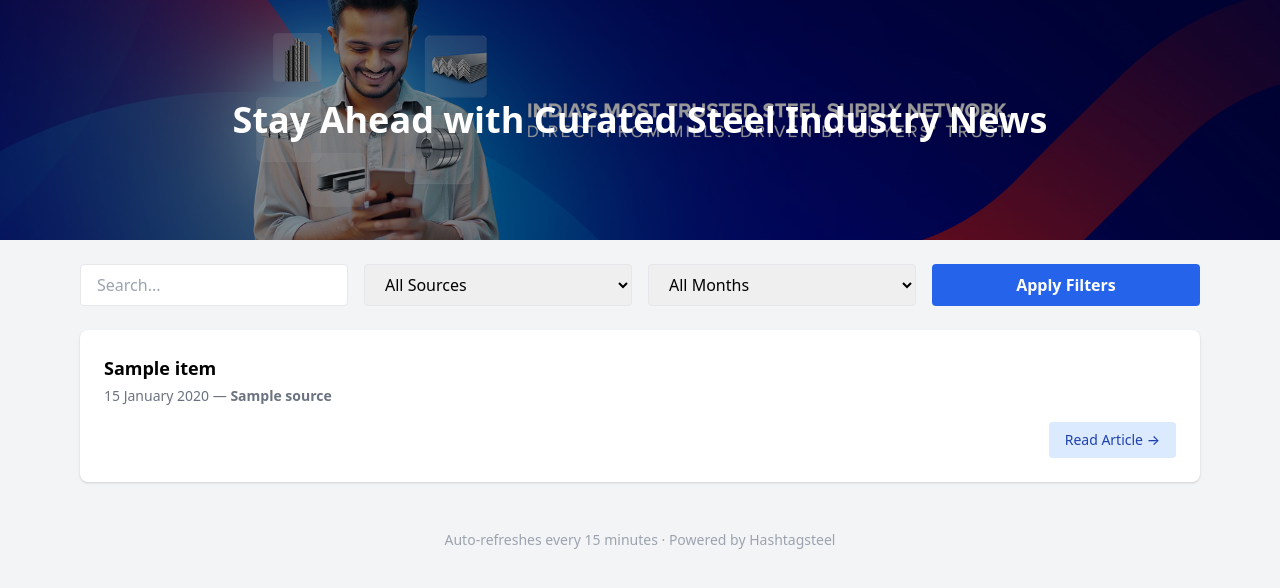
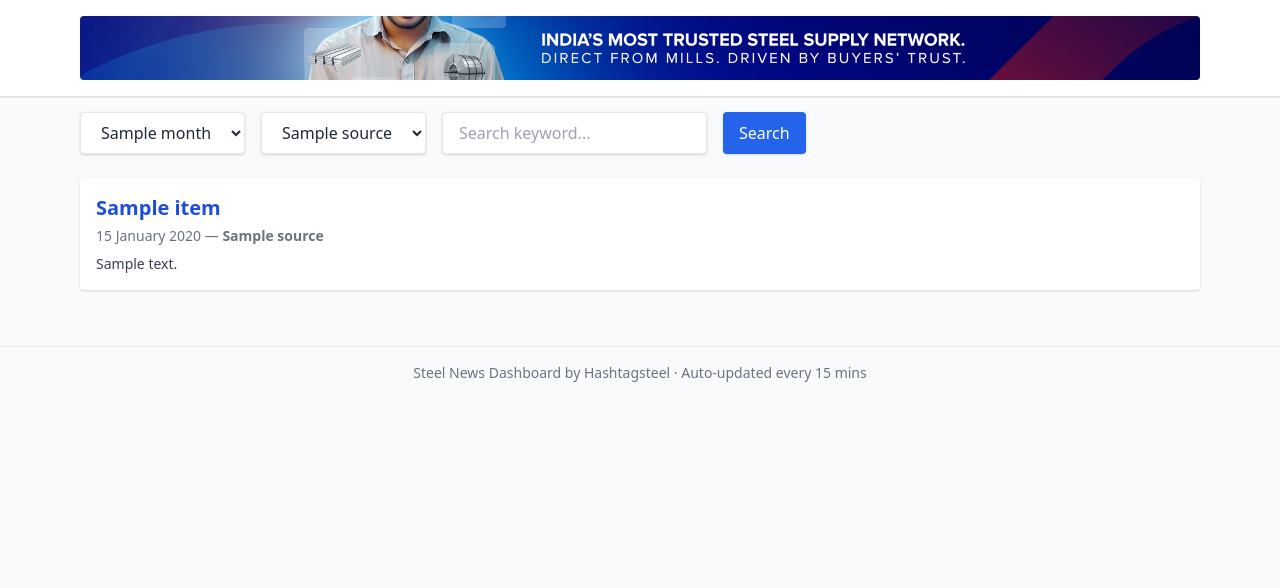
Before and after one commit to sgk30300/steel-news, a Flask app: template templates/dashboard.html in a window 1280 px wide. Shown: the top 588 px of the page. Run offline with Flask 3, Linux system fonts and the light colour scheme; the template is opened without the code that fills it: most values are stand-ins (such as "Sample title", 1, 10 or a date in 2020).

Commit message:
Add files via upload

```diff
--- a/app.py
+++ b/app.py
@@ -1,87 +1,89 @@
 from flask import Flask, render_template, request
 import feedparser
-from datetime import datetime
-import pytz
+from datetime import datetime, timedelta
 
 app = Flask(__name__)
 
-# --- Feed URLs ---
+# Enhanced keyword list
+steel_keywords = [
+    "steel", "tmt", "iron ore", "sponge iron", "steel plant", "rolling mill",
+    "steel production", "scrap metal", "smelter", "blast furnace", "nmdc",
+    "sail", "jsw", "jindal", "essar steel", "arcelor mittal", "rebar", "billets",
+    "ingots", "cold rolled", "hot rolled", "flat steel", "long steel",
+    "alloy steel", "metal prices", "ferrous", "non-ferrous", "steel imports",
+    "steel exports", "steel demand", "steel policy", "metal industry"
+]
+
+# Feeds from reliable sources
 feeds = {
-    "Google News - Steel Industry": "https://news.google.com/rss/search?q=Steel+Industry+India",
-    "Economic Times": "https://economictimes.indiatimes.com/rssfeeds/2146842.cms",
-    "Mint": "https://www.livemint.com/rss/opinion",
-    "Business Standard": "https://www.business-standard.com/rss/home_page_top_stories.rss",
-    "PIB - Steel": "https://pib.gov.in/RssFeeds.aspx?Type=Release"
+    "Google News": "https://news.google.com/rss/search?q=steel+OR+iron+ore+OR+tmt+OR+metal+OR+sail+OR+nmdc&hl=en-IN&gl=IN&ceid=IN:en",
+    "Economic Times": "https://economictimes.indiatimes.com/industry/indl-goods/svs/steel/rssfeeds/13376306.cms",
+    "Mint": "https://www.livemint.com/rss/industry"
 }
 
-# --- Keywords for steel-related filtering ---
-keywords = ["steel", "ministry", "sail", "nmdc", "tmt", "iron ore", "metal", "alloy", "psu", "plant", "import", "policy"]
+def is_relevant(title, summary, keywords, threshold=2):
+    text = (title + " " + summary).lower()
+    return sum(kw in text for kw in keywords) >= threshold
 
-# --- Normalize datetime to naive ---
-def normalize_datetime(dt):
-    if dt is None:
-        return None
-    if dt.tzinfo:
-        return dt.replace(tzinfo=None)
-    return dt
+def get_filtered_entries():
+    entries = []
+    for source, url in feeds.items():
+        d = feedparser.parse(url)
+        for entry in d.entries:
+            if hasattr(entry, 'published_parsed'):
+                published_dt = datetime(*entry.published_parsed[:6])
+                title = entry.title
+                summary = entry.get('summary', '')
 
-# --- Generate month filters ---
-def get_months():
-    months = set()
-    now = datetime.now()
-    for i in range(12):
-        d = datetime(now.year, now.month, 1)
-        past = d.replace(month=((d.month - i - 1) % 12) + 1, year=d.year - ((i + 1) // 12))
-        months.add(past.strftime("%B %Y"))
-    return sorted(months, key=lambda m: datetime.strptime(m, "%B %Y"), reverse=True)
-
-# --- Fetch and filter news ---
-def fetch_news(keyword_filter=None, source_filter=None, month_filter=None):
-    news_items = []
-    for source, url in feeds.items():
-        if source_filter and source != source_filter:
-            continue
-        feed = feedparser.parse(url)
-        for entry in feed.entries:
-            title = entry.get("title", "")
-            link = entry.get("link", "")
-            published = entry.get("published_parsed", None)
-            if not published:
-                continue
-            published_date = normalize_datetime(datetime(*published[:6]))
-
-            # Apply keyword filtering
-            if not any(kw.lower() in title.lower() for kw in keywords):
-                continue
-
-            # Apply keyword search filtering
-            if keyword_filter and keyword_filter.lower() not in title.lower():
-                continue
-
-            # Apply month filtering
-            if month_filter and month_filter != "All Months":
-                if published_date.strftime("%B %Y") != month_filter:
+                if not is_relevant(title, summary, steel_keywords):
                     continue
 
-            news_items.append({
-                "title": title,
-                "link": link,
-                "published": published_date,
-                "source": source
-            })
+                entries.append({
+                    'title': title,
+                    'link': entry.link,
+                    'summary': summary,
+                    'date': published_dt,
+                    'source': source
+                })
+    return sorted(entries, key=lambda x: x['date'], reverse=True)
 
-    # Sort by date descending
-    news_items.sort(key=lambda x: x["published"], reverse=True)
-    return news_items
+def get_last_3_months():
+    now = datetime.now()
+    months = []
+    for i in range(3):
+        date = now - timedelta(days=i * 30)
+        months.append(date.strftime('%B %Y'))
+    return list(dict.fromkeys(months))  # remove duplicates
 
-# --- Flask route ---
-@app.route('/')
+@app.route("/", methods=["GET"])
 def index():
-    keyword = request.args.get("keyword", "")
-    source = request.args.get("source", "")
-    month = request.args.get("month", "All Months")
-    news = fetch_news(keyword_filter=keyword, source_filter=source or None, month_filter=month)
-    return render_template("dashboard.html", news=news, months=["All Months"] + get_months(), sources=[""] + list(feeds.keys()), selected_month=month, selected_source=source, keyword=keyword)
+    keyword = request.args.get("keyword", "").lower()
+    source = request.args.get("category", "")
+    month = request.args.get("month", "")
 
-if __name__ == '__main__':
+    news = get_filtered_entries()
+
+    # Filter by selected month
+    if month and month != "All Months":
+        news = [n for n in news if n['date'].strftime('%B %Y') == month]
+
+    # Filter by source
+    if source:
+        news = [n for n in news if n['source'] == source]
+
+    # Filter by keyword
+    if keyword:
+        news = [n for n in news if keyword in n['title'].lower() or keyword in n['summary'].lower()]
+
+    return render_template(
+        "dashboard.html",
+        news=news,
+        months=["All Months"] + get_last_3_months(),
+        sources=[""] + list(feeds.keys()),
+        selected_month=month,
+        selected_source=source,
+        keyword=keyword
+    )
+
+if __name__ == "__main__":
     app.run(debug=True)
--- a/templates/dashboard.html
+++ b/templates/dashboard.html
@@ -3,59 +3,59 @@
 <html lang="en">
 <head>
     <meta charset="UTF-8" />
-  <meta name="viewport" content="width=device-width, initial-scale=1.0" />
-  <meta name="description" content="Steel News Dashboard by Hashtagsteel - Stay ahead with curated, real-time steel industry news from trusted sources like Mint, ET, and Google News.">
+    <meta name="viewport" content="width=device-width, initial-scale=1.0"/>
+    <meta name="description" content="Steel News Dashboard by Hashtagsteel - Latest steel industry news auto-updated every 15 minutes.">
+    <meta name="keywords" content="Steel News, TMT, Iron Ore, Metal, NMDC, SAIL, Steel Ministry, Steel Plants, Hashtagsteel">
     <title>Steel News Dashboard by Hashtagsteel</title>
     <link href="https://cdn.jsdelivr.net/npm/tailwindcss@2.2.19/dist/tailwind.min.css" rel="stylesheet">
 </head>
-<body class="bg-gray-100 font-sans leading-normal tracking-normal">
-  <div class="relative">
-    <img src="{{ url_for('static', filename='banner.jpg') }}" class="w-full h-60 object-cover" alt="Steel Banner" />
-    <div class="absolute top-0 left-0 w-full h-full bg-black bg-opacity-40 flex items-center justify-center">
-      <h1 class="text-white text-3xl md:text-4xl font-bold drop-shadow">Stay Ahead with Curated Steel Industry News</h1>
+<body class="bg-gray-50 text-gray-800">
+    <header class="w-full bg-white shadow sticky top-0 z-10">
+        <div class="max-w-6xl mx-auto flex items-center justify-between p-4">
+            <img src="/static/banner.jpg" alt="Steel News Banner" class="h-16 object-cover w-full rounded" />
         </div>
-  </div>
+    </header>
 
-  <div class="max-w-6xl mx-auto py-6 px-4">
-    <form method="get" class="grid grid-cols-1 md:grid-cols-4 gap-4 mb-6">
-      <input type="text" name="search" placeholder="Search..." value="{{ search_query }}" class="px-4 py-2 border rounded w-full" />
-
-      <select name="source" class="px-4 py-2 border rounded w-full">
-        <option value="">All Sources</option>
-        {% for s in unique_sources %}
-          <option value="{{ s }}" {% if selected_source == s %}selected{% endif %}>{{ s }}</option>
+    <main class="max-w-6xl mx-auto p-4">
+        <div class="flex flex-col md:flex-row justify-between items-center mb-6 space-y-4 md:space-y-0">
+            <form method="get" class="flex flex-wrap gap-4 w-full md:w-auto">
+                <select name="month" onchange="this.form.submit()" class="px-4 py-2 rounded bg-white border shadow">
+                    {% for m in months %}
+                    <option value="{{ m }}" {% if m == selected_month %}selected{% endif %}>{{ m }}</option>
                     {% endfor %}
                 </select>
 
-      <select name="month" class="px-4 py-2 border rounded w-full">
-        <option value="">All Months</option>
-        {% for m in unique_months %}
-          <option value="{{ m.value }}" {% if selected_month == m.value %}selected{% endif %}>{{ m.label }}</option>
+                <select name="category" onchange="this.form.submit()" class="px-4 py-2 rounded bg-white border shadow">
+                    {% for s in sources %}
+                    <option value="{{ s }}" {% if s == selected_source %}selected{% endif %}>{{ s if s else 'All Sources' }}</option>
                     {% endfor %}
                 </select>
 
-      <button type="submit" class="bg-blue-600 hover:bg-blue-700 text-white font-bold py-2 px-4 rounded">Apply Filters</button>
+                <input type="text" name="keyword" placeholder="Search keyword..." value="{{ keyword }}" class="px-4 py-2 rounded border shadow w-full md:w-auto"/>
+                <button type="submit" class="px-4 py-2 bg-blue-600 text-white rounded shadow hover:bg-blue-700">Search</button>
             </form>
+        </div>
 
         {% if news %}
         <div class="grid gap-6">
             {% for item in news %}
-        <div class="bg-white rounded-lg shadow p-6 flex flex-col justify-between">
-          <div>
-            <h2 class="text-lg font-semibold mb-1">{{ item.title }}</h2>
-            <p class="text-sm text-gray-500">{{ item.published.strftime('%d %B %Y') }} — <span class="font-semibold">{{ item.source }}</span></p>
-          </div>
-          <div class="mt-4 text-right">
-            <a href="{{ item.link }}" target="_blank" class="inline-flex items-center bg-blue-100 text-blue-800 text-sm font-medium px-4 py-2 rounded hover:bg-blue-200 transition">Read Article →</a>
-          </div>
+            <div class="p-4 bg-white rounded shadow hover:shadow-md transition">
+                <a href="{{ item.link }}" target="_blank" class="text-xl font-semibold text-blue-700 hover:underline">{{ item.title }}</a>
+                <p class="text-sm text-gray-500 mt-1">{{ item.date.strftime('%d %B %Y') }} — <span class="font-semibold">{{ item.source }}</span></p>
+                <p class="mt-2 text-gray-700 text-sm">{{ item.summary }}</p>
             </div>
             {% endfor %}
         </div>
         {% else %}
-      <div class="text-center text-gray-500 text-lg mt-12">No news found matching your filters.</div>
+        <div class="text-center py-20 bg-white rounded shadow">
+            <h2 class="text-2xl font-semibold text-gray-600 mb-2">No steel-related news found</h2>
+            <p class="text-gray-500">Try changing filters or check back later. News updates every 15 minutes.</p>
+        </div>
         {% endif %}
-  </div>
+    </main>
 
-  <div class="text-center py-6 text-sm text-gray-400">Auto-refreshes every 15 minutes · Powered by Hashtagsteel</div>
+    <footer class="text-center text-sm text-gray-500 mt-10 p-4 border-t">
+        Steel News Dashboard by Hashtagsteel · Auto-updated every 15 mins
+    </footer>
 </body>
 </html>
```
Lines whose indentation alone changed are shown as unchanged.
